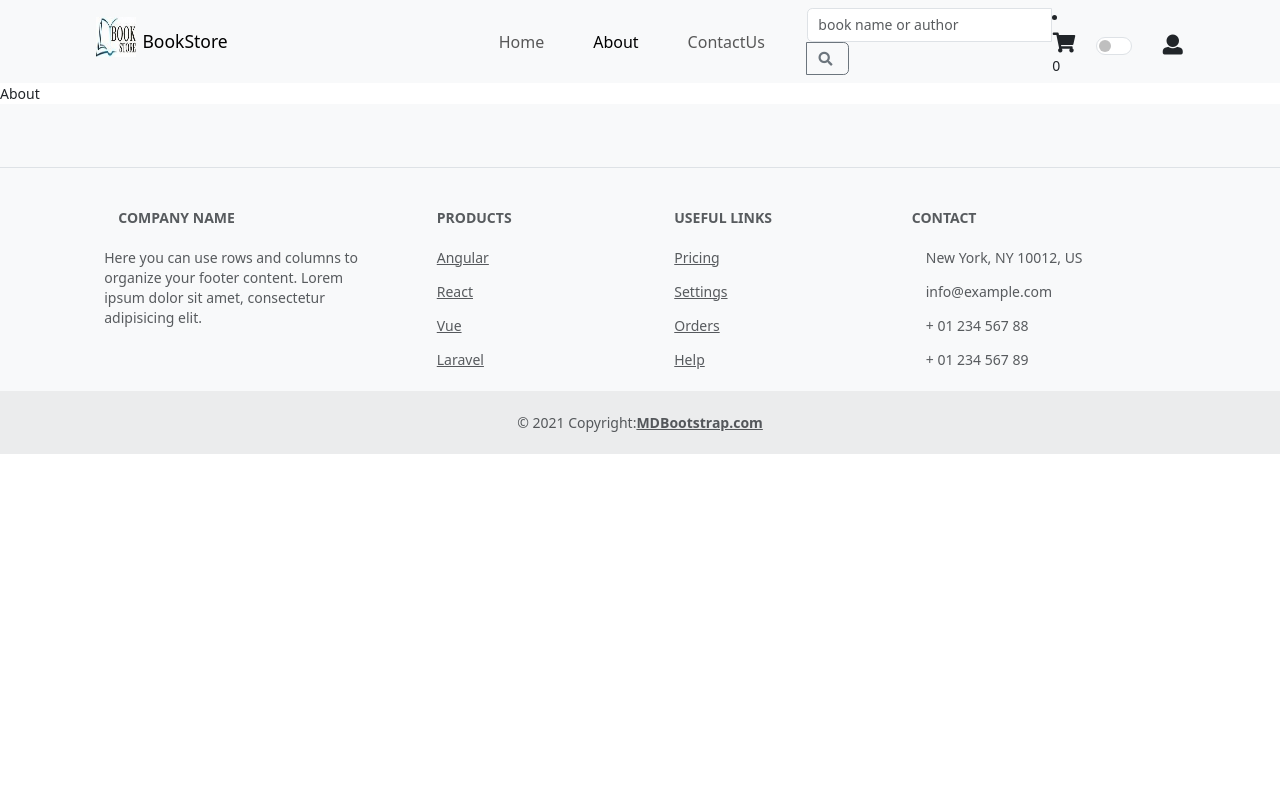
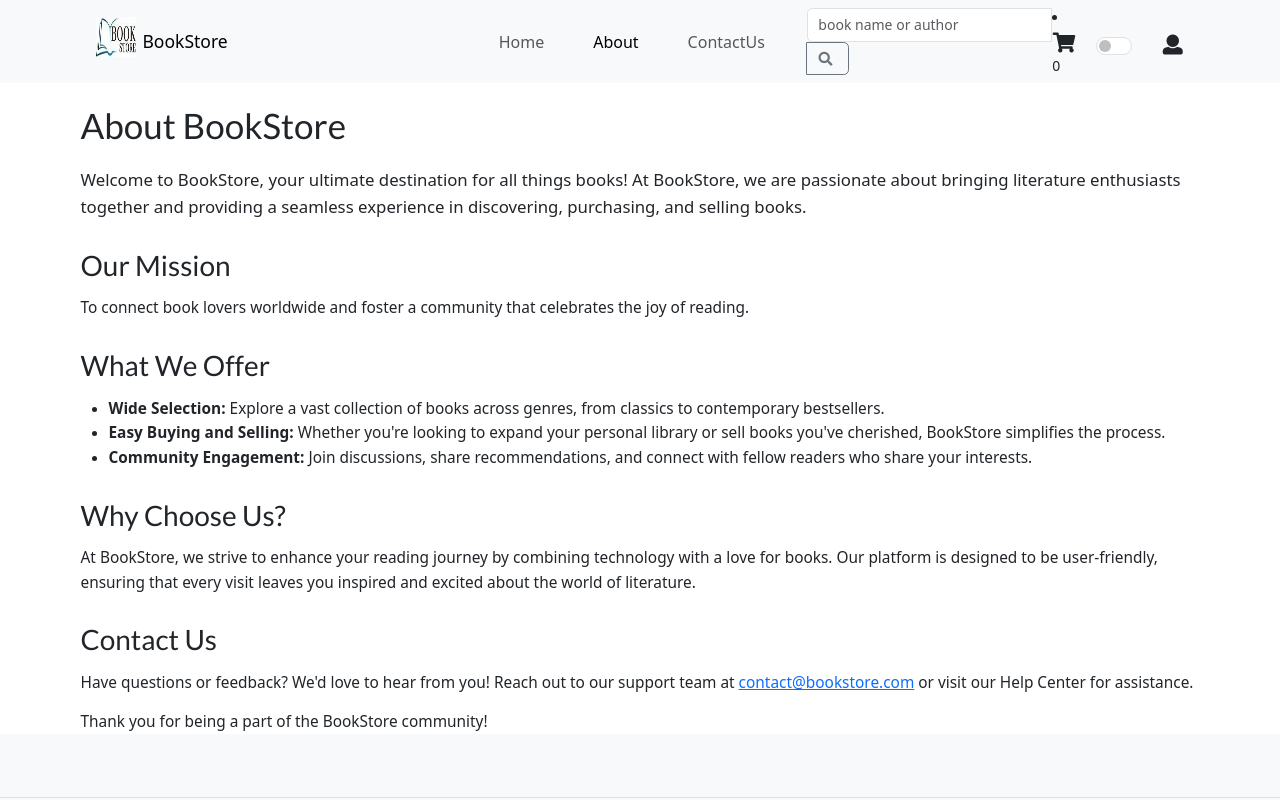
Before and after one commit to ManasaKaza/book_store, a React (Create React App) app in the folder frontend/: page /about in a window 1280 px wide. Shown: the top 800 px of the page. Built offline with nearby package versions, Linux system fonts and the light colour scheme.

Commit message:
Update About.js

```diff
--- a/frontend/src/Components/About.js
+++ b/frontend/src/Components/About.js
@@ -1,9 +1,40 @@
-import React from 'react'
+import React from 'react';
 
 const About = () => {
   return (
-    <div>About</div>
-  )
-}
+    <div className="container mt-4">
+      <h2 style={{ fontSize: '2.5rem', marginBottom: '1.5rem' }}>About BookStore</h2>
+      <p style={{ fontSize: '1.2rem', lineHeight: '1.6' }}>
+        Welcome to BookStore, your ultimate destination for all things books! At BookStore, we are passionate about bringing literature enthusiasts together and providing a seamless experience in discovering, purchasing, and selling books.
+      </p>
 
-export default About
+      <h3 style={{ fontSize: '2rem', marginTop: '2rem', marginBottom: '1rem' }}>Our Mission</h3>
+      <p style={{ fontSize: '1.1rem', lineHeight: '1.6' }}>
+        To connect book lovers worldwide and foster a community that celebrates the joy of reading.
+      </p>
+
+      <h3 style={{ fontSize: '2rem', marginTop: '2rem', marginBottom: '1rem' }}>What We Offer</h3>
+      <ul style={{ fontSize: '1.1rem', lineHeight: '1.6' }}>
+        <li><strong>Wide Selection:</strong> Explore a vast collection of books across genres, from classics to contemporary bestsellers.</li>
+        <li><strong>Easy Buying and Selling:</strong> Whether you're looking to expand your personal library or sell books you've cherished, BookStore simplifies the process.</li>
+        <li><strong>Community Engagement:</strong> Join discussions, share recommendations, and connect with fellow readers who share your interests.</li>
+      </ul>
+
+      <h3 style={{ fontSize: '2rem', marginTop: '2rem', marginBottom: '1rem' }}>Why Choose Us?</h3>
+      <p style={{ fontSize: '1.1rem', lineHeight: '1.6' }}>
+        At BookStore, we strive to enhance your reading journey by combining technology with a love for books. Our platform is designed to be user-friendly, ensuring that every visit leaves you inspired and excited about the world of literature.
+      </p>
+
+      <h3 style={{ fontSize: '2rem', marginTop: '2rem', marginBottom: '1rem' }}>Contact Us</h3>
+      <p style={{ fontSize: '1.1rem', lineHeight: '1.6' }}>
+        Have questions or feedback? We'd love to hear from you! Reach out to our support team at <a href="mailto:contact@bookstore.com">contact@bookstore.com</a> or visit our Help Center for assistance.
+      </p>
+
+      <p style={{ fontSize: '1.1rem', lineHeight: '1.6' }}>
+        Thank you for being a part of the BookStore community!
+      </p>
+    </div>
+  );
+};
+
+export default About;
```
